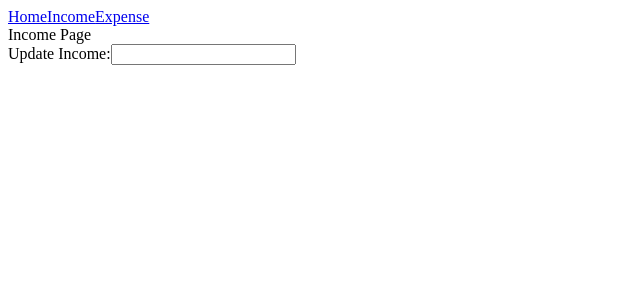
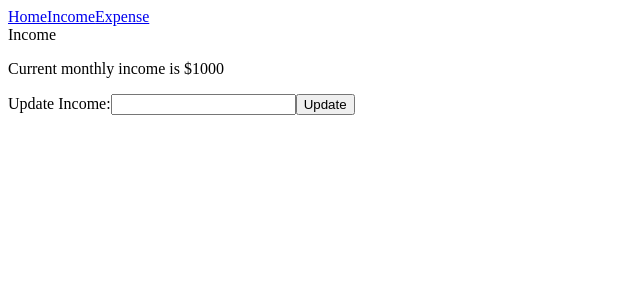
Before and after one commit to Taitai76/SpendinTracker, a React (Create React App) app: page /income in a window 1280 px wide. Shown: the top 300 px of the page, without its empty margins (0-640 px from the left). Built offline with nearby package versions, Linux system fonts and the light colour scheme; data requests are answered from the project's data file.

Commit message:
updated the inncome stated to be used in multiple components

```diff
--- a/src/components/App.js
+++ b/src/components/App.js
@@ -1,4 +1,4 @@
-import React from "react";
+import React, { useEffect, useState } from "react";
 import NavBar from "./NavBar";
 import Expense from "./Expense";
 import Income from "./Income";
@@ -6,18 +6,26 @@ import Home from "./Home";
 import { Route, Switch } from "react-router";
 
 function App() {
+  const [income, setIncome]= useState(0)
+
+  useEffect(()=>{
+    fetch(("http://localhost:4000/income"))
+    .then((r) => r.json())
+      .then((items) => setIncome(items.amount));
+  }, []);
+
   return (
     <div>
       <NavBar />
       <Switch>
       <Route path="/income">
-        <Income />
+        <Income income={income}/>
       </Route>
       <Route path="/expense">
         <Expense />
       </Route>
       <Route path="/">
-        <Home />
+        <Home income={income}/>
       </Route>
       </Switch>
     </div>
--- a/src/components/Home.js
+++ b/src/components/Home.js
@@ -1,17 +1,13 @@
 import React, { useEffect, useState } from "react";
 
-function Home() {
-  const [income, setIncome]= useState(0)
+function Home({ income }) {
+
   const [expense, setExpense]= useState([])
 
   useEffect(()=>{
     fetch("http://localhost:4000/expenses")
     .then((r) => r.json())
       .then((items) => setExpense(items));
-
-    fetch(("http://localhost:4000/income"))
-    .then((r) => r.json())
-      .then((items) => setIncome(items.amount));
   }, []);
 
   let totalExpense = expense.map(a => a.amount).reduce((a, current)=>{
--- a/src/components/Income.js
+++ b/src/components/Income.js
@@ -1,15 +1,17 @@
 import React from "react";
 
-function Income(){
+function Income({ income }){
 
     return (
         <div>
-            Income Page
+            Income
             <form>
+                <p>Current monthly income is ${income}</p>
                 <label>
                     Update Income:
                     <input type='text' name="name" />
                 </label>
+                <button type="submit">Update</button>
             </form>
         </div>
     )
```
